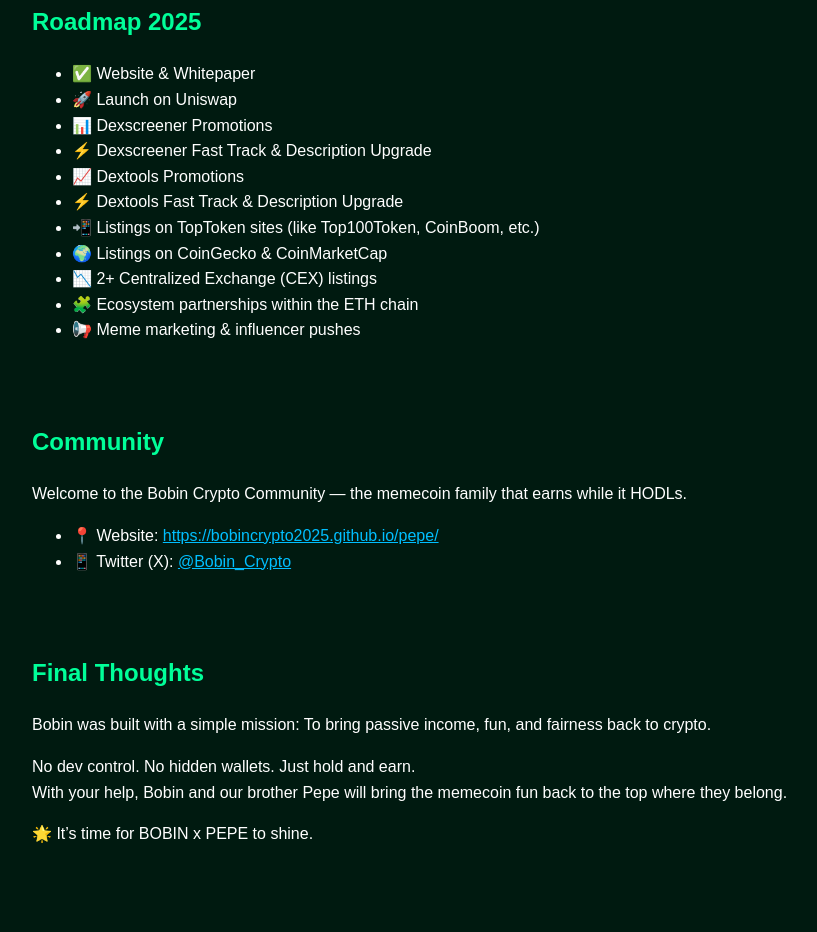
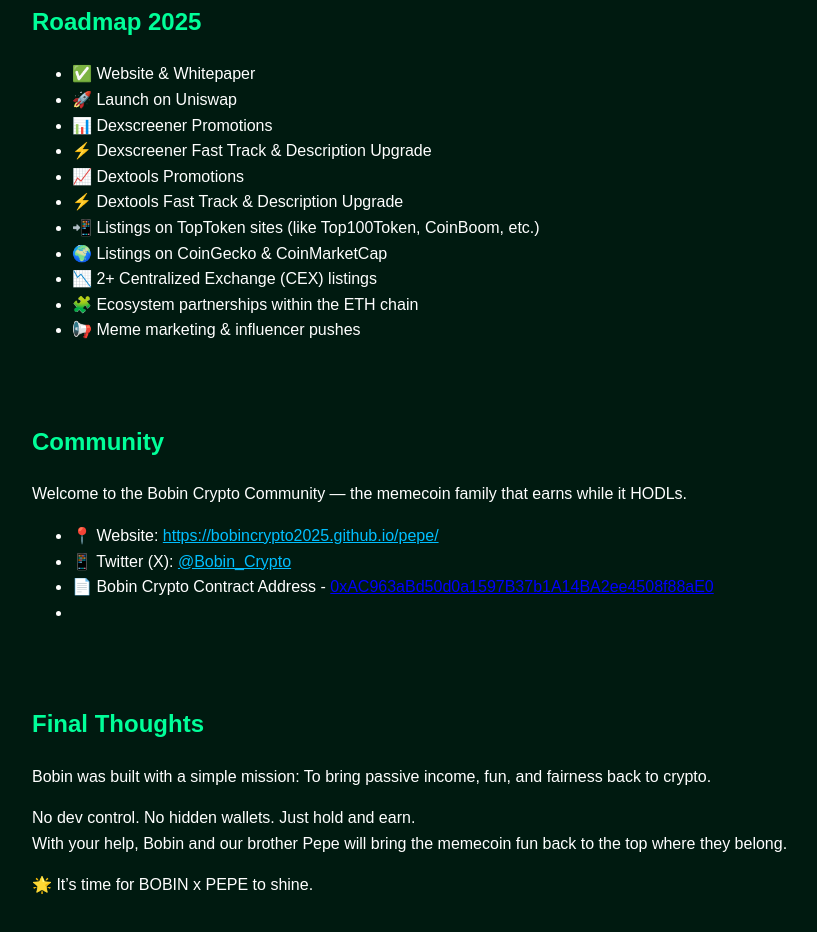
Before and after one commit to BobinCrypto2025/whitepaper, a plain HTML site: page index.html in a window 1280 px wide. Shown: the part 2138-3070 px from the top of the page, without its empty margins (208-1025 px from the left). Drawn offline with Linux system fonts and the light colour scheme.

Commit message:
Update index.html

```diff
--- a/index.html
+++ b/index.html
@@ -121,6 +121,7 @@
     <ul>
       <li>📍 Website: <a href="https://bobincrypto2025.github.io/pepe/" target="_blank">https://bobincrypto2025.github.io/pepe/</a></li>
       <li>📱 Twitter (X): <a href="https://x.com/Bobin_Crypto" target="_blank">@Bobin_Crypto</a></li>
+      <li>📄 Bobin Crypto Contract Address - <a href="https://etherscan.io/token/0xAC963aBd50d0a1597B37b1A14BA2ee4508f88aE0" target="_blank" style="color: blue;">0xAC963aBd50d0a1597B37b1A14BA2ee4508f88aE0</a><li>
     </ul>
   </div>
 
```
